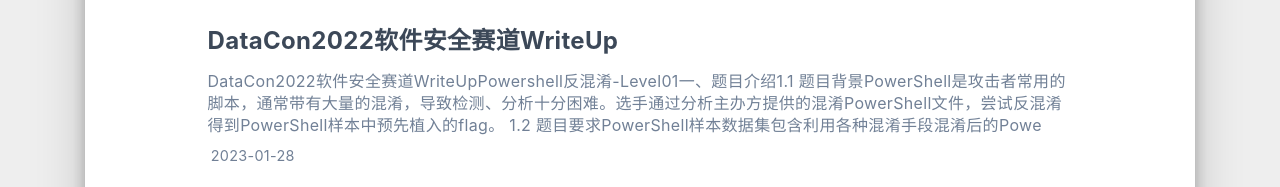
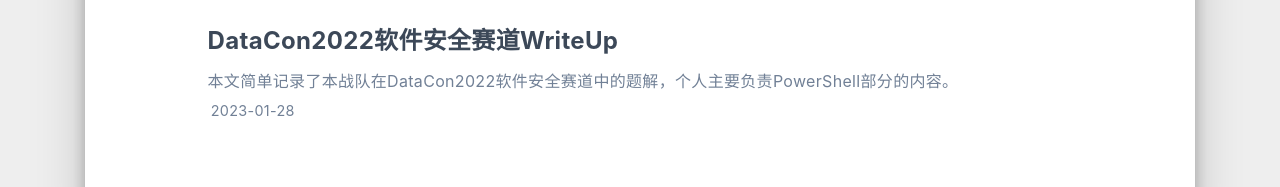
Before and after one commit to lousix/lousix.github.io, a plain HTML site: page index.html in a window 1280 px wide. Shown: the part 1008-1195 px from the top of the page. Drawn offline with nearby package versions, Linux system fonts and the light colour scheme; some packages are replaced by stand-ins of ours; a script that the page names is missing; some icons are missing; a small style sheet from the web is missing.

Commit message:
Site updated: 2023-01-28 17:25:40

```diff
--- a/index.html
+++ b/index.html
@@ -265,7 +265,7 @@
 
       <a class="index-excerpt index-excerpt__noimg" href="/2023/01/28/DataCon2022WriteUp/" target="_self">
         <div>
-          DataCon2022软件安全赛道WriteUpPowershell反混淆-Level01一、题目介绍1.1 题目背景PowerShell是攻击者常用的脚本，通常带有大量的混淆，导致检测、分析十分困难。选手通过分析主办方提供的混淆PowerShell文件，尝试反混淆得到PowerShell样本中预先植入的flag。 1.2 题目要求PowerShell样本数据集包含利用各种混淆手段混淆后的Powe
+          本文简单记录了本战队在DataCon2022软件安全赛道中的题解，个人主要负责PowerShell部分的内容。
         </div>
       </a>
 
```
Also changed, not shown: 2023/01/28/DataCon2022WriteUp/index.html (+3 -3 lines).
